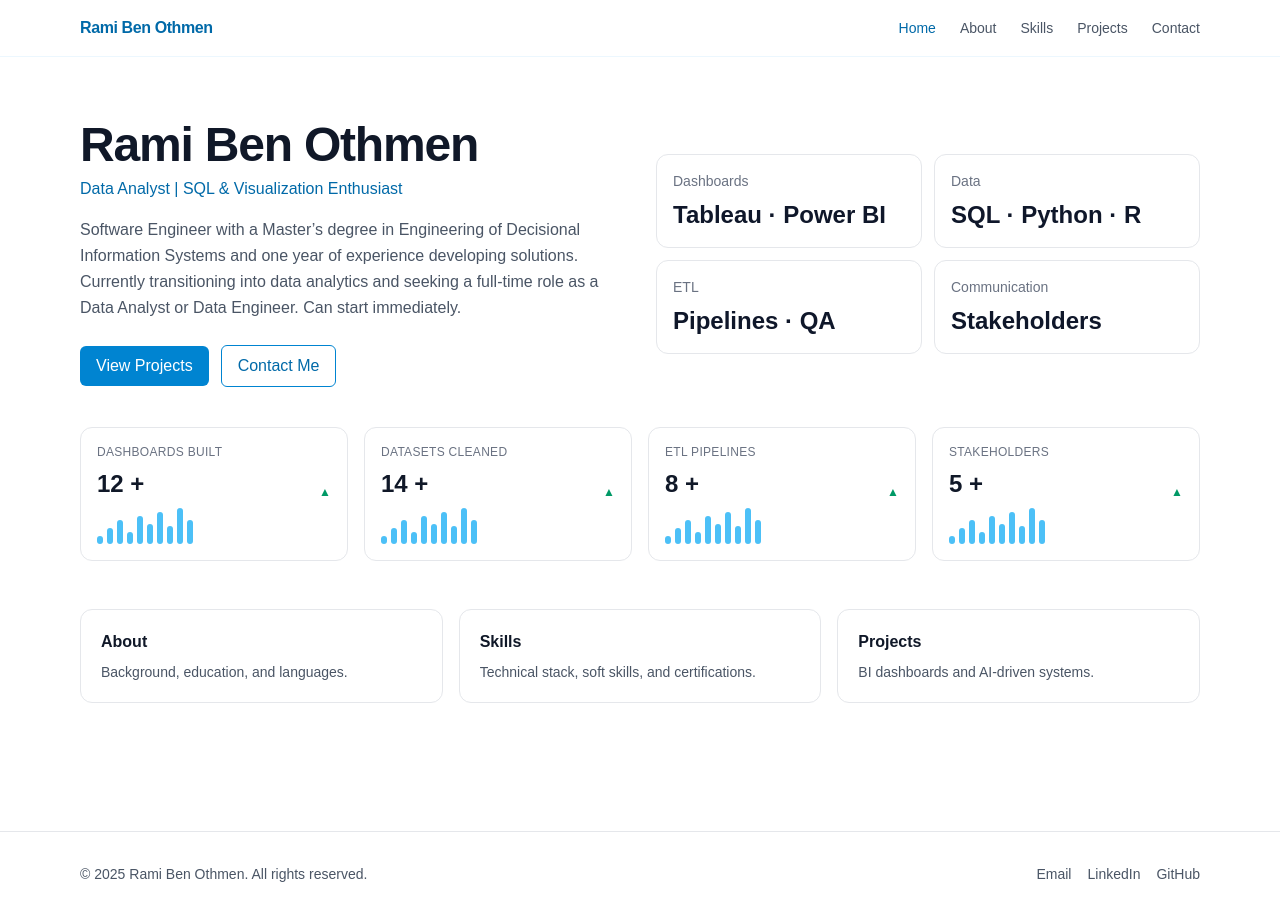
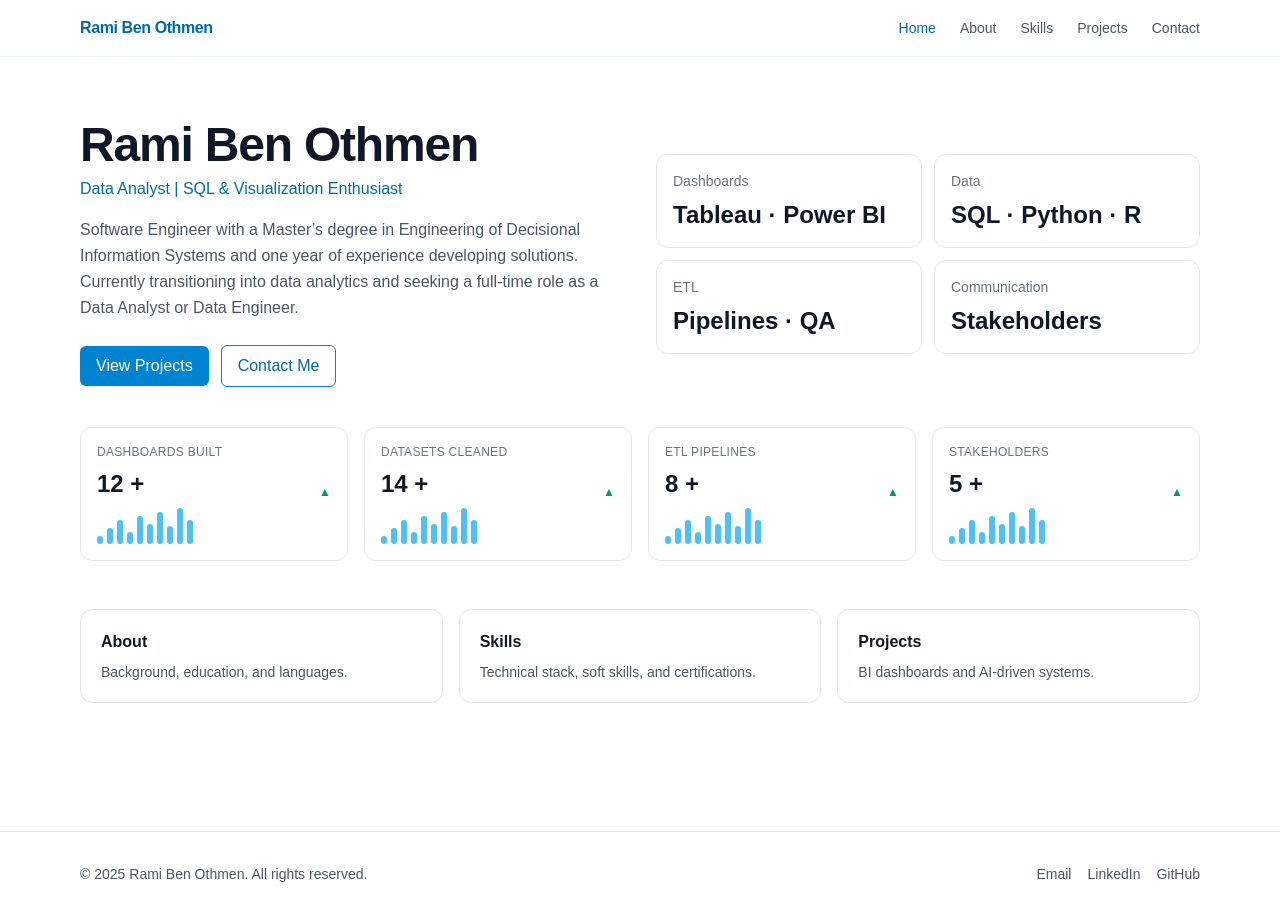
Before and after one commit to RamiBOthmen/Portfolio-Rami_BenOthmen-Data_Analyst, a Next.js app: page / in a window 1280 px wide. Built offline with nearby package versions, Linux system fonts and the light colour scheme.

Commit message:
Edited summary section

```diff
--- a/src/components/Hero.tsx
+++ b/src/components/Hero.tsx
@@ -12,7 +12,7 @@ export default function Hero() {
             Data Analyst | SQL & Visualization Enthusiast
           </p>
           <p className="mt-4 text-gray-600 dark:text-gray-300 leading-relaxed">
-            Software Engineer with a Master’s degree in Engineering of Decisional Information Systems and one year of experience developing solutions. Currently transitioning into data analytics and seeking a full-time role as a Data Analyst or Data Engineer. Can start immediately.
+            Software Engineer with a Master’s degree in Engineering of Decisional Information Systems and one year of experience developing solutions. Currently transitioning into data analytics and seeking a full-time role as a Data Analyst or Data Engineer.
           </p>
           <div className="mt-6 flex flex-wrap items-center gap-3">
             <Link href="/projects" className="inline-flex items-center rounded-md bg-sky-600 px-4 py-2 text-white hover:bg-sky-700">
```
